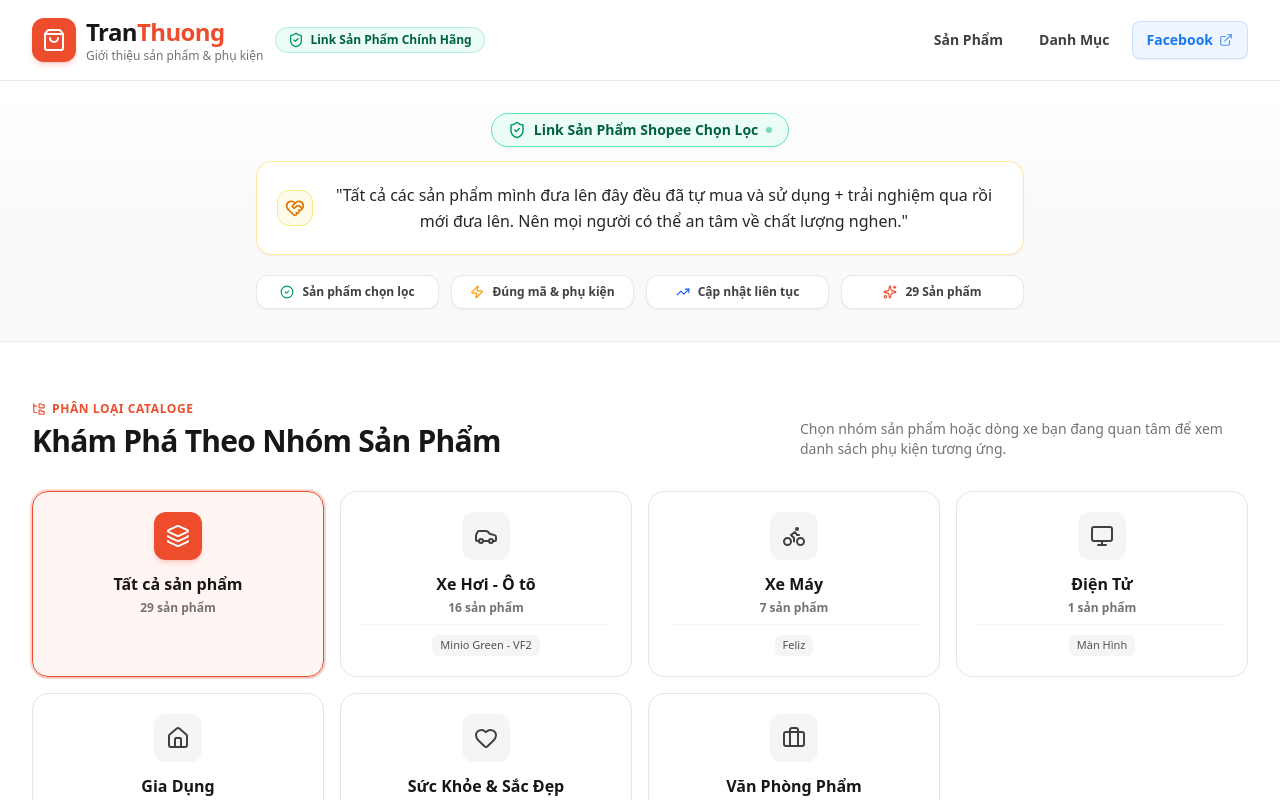
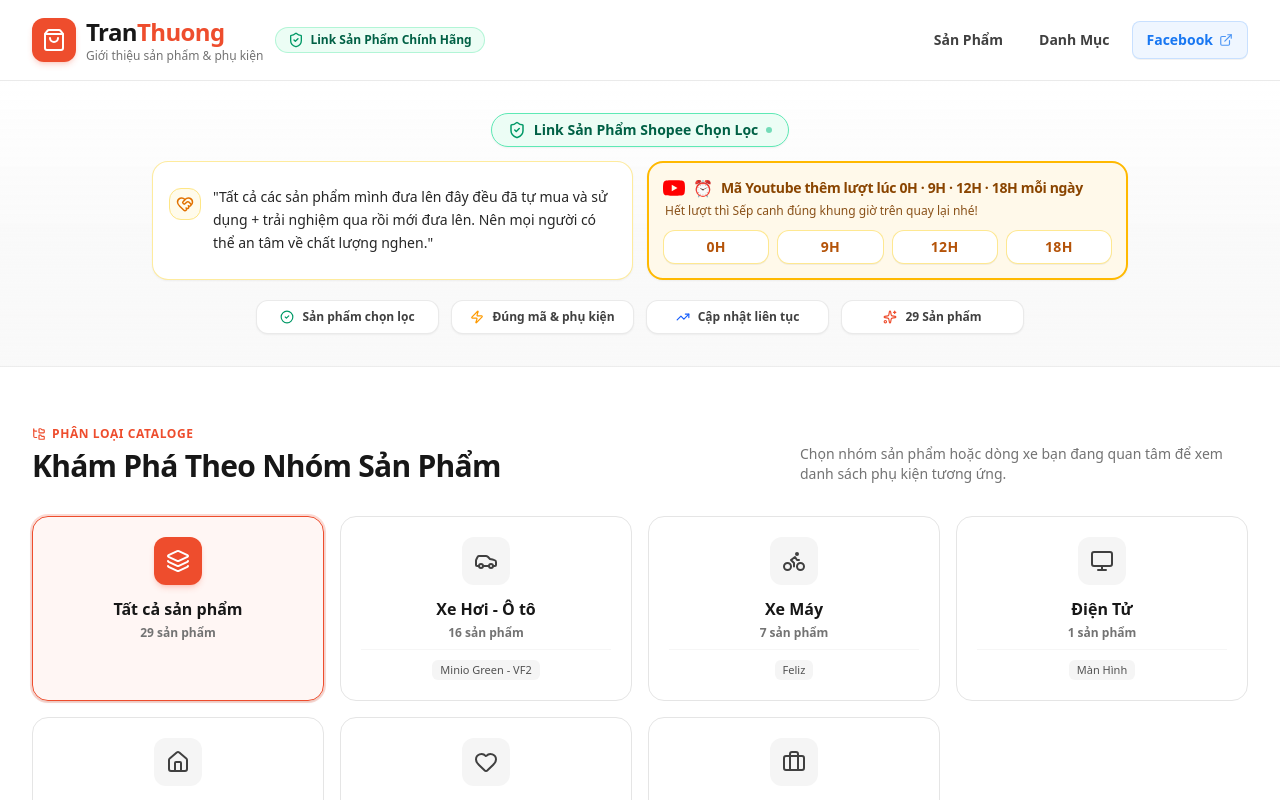
Before and after one commit to ryannguyentran/TranThuongAFF, a React (Vite) app: page / in a window 1280 px wide. Shown: the top 800 px of the page. Built offline with nearby package versions, Linux system fonts and the light colour scheme.

Commit message:
feat(ui): add YouTube voucher refresh time banner
Integrate the YouTubeVoucherBanner component into the Hero section and ImageLightboxModal to inform users about daily coupon refresh times.

```diff
--- a/src/components/Hero.tsx
+++ b/src/components/Hero.tsx
@@ -1,6 +1,7 @@
 import React from 'react';
 import { ShieldCheck, Sparkles, CheckCircle2, TrendingUp, Zap, HeartHandshake } from 'lucide-react';
 import { SITE_CONFIG } from '../data/affiliateData';
+import { YouTubeVoucherBanner } from './YouTubeVoucherBanner';
 
 interface HeroProps {
   totalDealsCount: number;
@@ -19,16 +20,22 @@
           <span className="w-1.5 h-1.5 rounded-full bg-emerald-500 animate-pulse" />
         </div>
 
-        {/* Slogan / Chia sẻ từ chủ trang */}
-        <div className="max-w-3xl mx-auto mb-5 bg-white border border-amber-200/80 rounded-2xl p-4 sm:p-5 shadow-xs">
-          <div className="flex items-start sm:items-center gap-3 text-left sm:text-center justify-center">
-            <div className="w-9 h-9 rounded-xl bg-amber-50 border border-amber-200 text-amber-600 flex items-center justify-center shrink-0">
-              <HeartHandshake className="w-5 h-5" />
+        {/* 2 Cột bên cạnh nhau: Chia sẻ từ chủ trang & Khung giờ mã YouTube */}
+        <div className="grid grid-cols-1 md:grid-cols-2 gap-3 sm:gap-3.5 max-w-5xl mx-auto mb-5 text-left items-stretch">
+          {/* Cột 1: Slogan / Chia sẻ từ chủ trang */}
+          <div className="bg-white border border-amber-200/80 rounded-2xl p-3.5 sm:p-4 shadow-xs flex flex-col justify-center">
+            <div className="flex items-start gap-3">
+              <div className="w-8 h-8 rounded-xl bg-amber-50 border border-amber-200 text-amber-600 flex items-center justify-center shrink-0 mt-0.5">
+                <HeartHandshake className="w-4.5 h-4.5" />
+              </div>
+              <p className="text-xs sm:text-sm font-medium text-neutral-800 leading-relaxed">
+                "{SITE_CONFIG.slogan}"
+              </p>
             </div>
-            <p className="text-xs sm:text-sm md:text-base font-medium text-neutral-800 leading-relaxed">
-              "{SITE_CONFIG.slogan}"
-            </p>
           </div>
+
+          {/* Cột 2: Banner giờ có lại mã YouTube (gọn gàng, kèm logo YouTube) */}
+          <YouTubeVoucherBanner />
         </div>
 
         {/* Quick Trust Highlights */}
--- a/src/components/ImageLightboxModal.tsx
+++ b/src/components/ImageLightboxModal.tsx
@@ -15,6 +15,7 @@
 } from 'lucide-react';
 import { Product } from '../types';
 import { getProductRealImages, getVideoInfo } from '../data/affiliateData';
+import { YouTubeVoucherBanner } from './YouTubeVoucherBanner';
 
 interface ImageLightboxModalProps {
   product: Product | null;
@@ -327,6 +328,11 @@
                       Các bạn có thể click vào Video xem trên youtube để mua cùng mã Youtube 20% nhé
                     </p>
                   </div>
+
+                  {/* Banner Giờ Có Lại Mã YouTube */}
+                  <div className="mt-2.5 w-full max-w-lg">
+                    <YouTubeVoucherBanner className="text-left" />
+                  </div>
                 </div>
               ) : videoInfo?.type === 'mp4' ? (
                 /* CASE B: MP4 Direct File */
--- /dev/null
+++ b/src/components/YouTubeVoucherBanner.tsx
@@ -0,0 +1,54 @@
+import React from 'react';
+
+interface YouTubeVoucherBannerProps {
+  className?: string;
+}
+
+export const YouTubeVoucherBanner: React.FC<YouTubeVoucherBannerProps> = ({ className = '' }) => {
+  const timeSlots = ['0H', '9H', '12H', '18H'];
+
+  return (
+    <div
+      id="youtube-voucher-banner"
+      className={`relative w-full rounded-2xl border-2 border-amber-400 bg-[#FFF9EA] p-3 sm:p-3.5 shadow-xs flex flex-col justify-between ${className}`}
+    >
+      <div>
+        {/* Header with YouTube Logo & Clock */}
+        <div className="flex items-center gap-1.5 sm:gap-2 mb-1">
+          {/* YouTube Vector Icon */}
+          <span className="shrink-0 flex items-center justify-center text-[#FF0000]" title="YouTube">
+            <svg
+              className="w-5 h-5 sm:w-5.5 sm:h-5.5"
+              viewBox="0 0 24 24"
+              fill="currentColor"
+              aria-hidden="true"
+            >
+              <path d="M23.498 6.186a3.016 3.016 0 0 0-2.122-2.136C19.505 3.545 12 3.545 12 3.545s-7.505 0-9.377.505A3.017 3.017 0 0 0 .502 6.186C0 8.07 0 12 0 12s0 3.93.502 5.814a3.016 3.016 0 0 0 2.122 2.136c1.871.505 9.376.505 9.376.505s7.505 0 9.377-.505a3.015 3.015 0 0 0 2.122-2.136C24 15.93 24 12 24 12s0-3.93-.502-5.814zM9.545 15.568V8.432L15.818 12l-6.273 3.568z" />
+            </svg>
+          </span>
+          <span className="text-sm sm:text-base leading-none select-none">⏰</span>
+          <h3 className="text-xs sm:text-sm font-bold text-[#8A4500] tracking-tight leading-snug">
+            Mã Youtube thêm lượt lúc 0H · 9H · 12H · 18H mỗi ngày
+          </h3>
+        </div>
+
+        {/* Subtitle */}
+        <p className="text-[11px] sm:text-xs font-medium text-[#7C3E00]/90 mb-2 sm:mb-2.5 leading-snug pl-0.5">
+          Hết lượt thì Sếp canh đúng khung giờ trên quay lại nhé!
+        </p>
+      </div>
+
+      {/* 4 Small Time Slot Pills */}
+      <div className="grid grid-cols-4 gap-1.5 sm:gap-2">
+        {timeSlots.map((slot) => (
+          <div
+            key={slot}
+            className="flex items-center justify-center py-1 sm:py-1.5 px-1 bg-white rounded-lg sm:rounded-xl border border-amber-200/90 shadow-2xs text-[#B45309] font-black text-xs sm:text-sm tracking-wide select-none"
+          >
+            <span>{slot}</span>
+          </div>
+        ))}
+      </div>
+    </div>
+  );
+};
```
